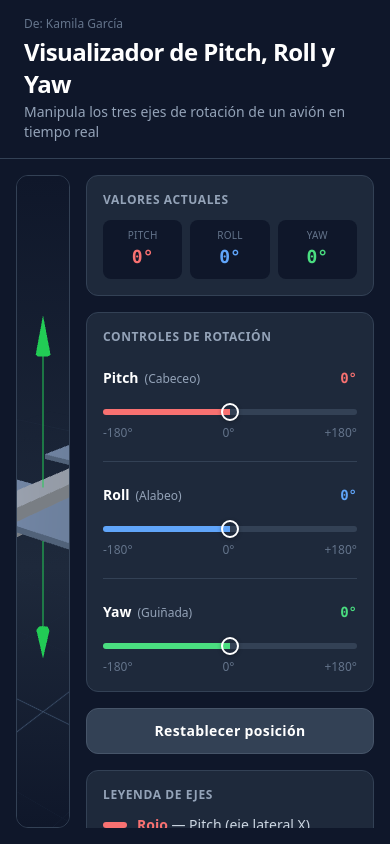
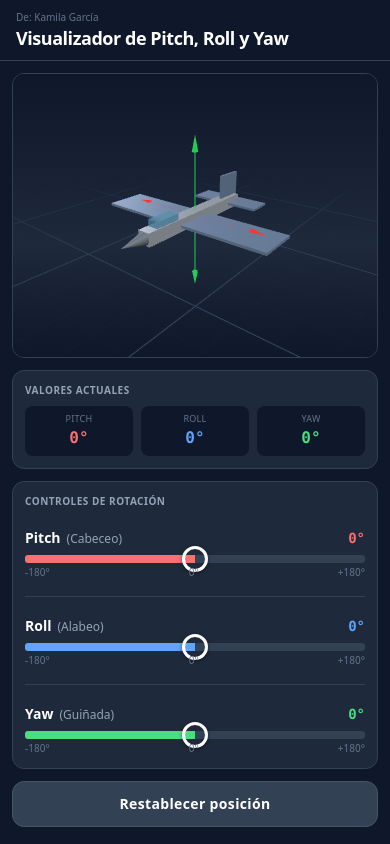
Before and after one commit to DavidFarfanC/3-Pitch-Roll-Yaw, a Next.js app: page / in a window 390 px wide. Built offline with nearby package versions, Linux system fonts and the light colour scheme.

Commit message:
PRODUCTION2

```diff
--- a/app/globals.css
+++ b/app/globals.css
@@ -8,6 +8,7 @@ body {
   overflow: hidden;
 }
 
+/* ── Slider base ── */
 input[type="range"] {
   -webkit-appearance: none;
   appearance: none;
@@ -18,6 +19,7 @@ input[type="range"] {
   cursor: pointer;
 }
 
+/* Thumb — escritorio */
 input[type="range"]::-webkit-slider-thumb {
   -webkit-appearance: none;
   appearance: none;
@@ -26,5 +28,33 @@ input[type="range"]::-webkit-slider-thumb {
   border-radius: 50%;
   cursor: pointer;
   border: 2px solid white;
-  box-shadow: 0 1px 4px rgba(0, 0, 0, 0.3);
+  box-shadow: 0 1px 4px rgba(0, 0, 0, 0.4);
 }
+
+input[type="range"]::-moz-range-thumb {
+  width: 18px;
+  height: 18px;
+  border-radius: 50%;
+  cursor: pointer;
+  border: 2px solid white;
+  box-shadow: 0 1px 4px rgba(0, 0, 0, 0.4);
+}
+
+/* Thumb — móvil / táctil: más grande para facilitar el toque */
+@media (max-width: 767px) {
+  input[type="range"] {
+    height: 8px;
+  }
+
+  input[type="range"]::-webkit-slider-thumb {
+    width: 26px;
+    height: 26px;
+    border: 3px solid white;
+  }
+
+  input[type="range"]::-moz-range-thumb {
+    width: 26px;
+    height: 26px;
+    border: 3px solid white;
+  }
+}
--- a/app/page.tsx
+++ b/app/page.tsx
@@ -25,27 +25,41 @@ export default function Home() {
   };
 
   return (
-    <main className="flex flex-col h-screen bg-slate-900 text-white">
-      {/* Encabezado */}
-      <header className="flex-none px-6 py-4 border-b border-slate-700">
-        <p className="text-xs text-slate-500 mb-1">De: Kamila García</p>
-        <h1 className="text-2xl font-bold tracking-tight text-white">
+    <main className="flex flex-col h-screen bg-slate-900 text-white overflow-hidden">
+      {/* Encabezado — más compacto en móvil */}
+      <header className="flex-none px-4 py-2.5 md:px-6 md:py-4 border-b border-slate-700">
+        <p className="text-[10px] md:text-xs text-slate-500 mb-0.5">De: Kamila García</p>
+        <h1 className="text-lg md:text-2xl font-bold tracking-tight text-white leading-tight">
           Visualizador de Pitch, Roll y Yaw
         </h1>
-        <p className="text-slate-400 text-sm mt-0.5">
+        <p className="hidden md:block text-slate-400 text-sm mt-0.5">
           Manipula los tres ejes de rotación de un avión en tiempo real
         </p>
       </header>
 
-      {/* Contenido principal */}
-      <div className="flex flex-1 min-h-0 gap-4 p-4">
+      {/* Contenido principal:
+          – Móvil:    columna  (escena arriba, controles abajo)
+          – Desktop:  fila     (escena izquierda, controles derecha) */}
+      <div className="flex flex-col md:flex-row flex-1 min-h-0 gap-3 md:gap-4 p-3 md:p-4">
+
         {/* Escena 3D */}
-        <div className="flex-1 min-w-0 rounded-xl overflow-hidden border border-slate-700">
+        <div className="
+          rounded-xl overflow-hidden border border-slate-700
+          h-[46vh] md:h-auto md:flex-1
+        ">
           <Scene3D pitch={pitch} roll={roll} yaw={yaw} />
         </div>
 
-        {/* Panel lateral de controles */}
-        <div className="flex-none w-72 flex flex-col gap-4 overflow-y-auto">
+        {/* Panel de controles:
+            – Móvil:   ancho completo, desplazamiento horizontal
+            – Desktop: columna lateral fija de 288 px              */}
+        <div className="
+          md:flex-none md:w-72
+          flex flex-col md:flex-col
+          gap-3 md:gap-4
+          overflow-y-auto
+          pb-2 md:pb-0
+        ">
           <Controls
             pitch={pitch}
             roll={roll}
--- a/components/Controls.tsx
+++ b/components/Controls.tsx
@@ -19,35 +19,24 @@ interface SliderProps {
   trackColor: string;
 }
 
-function Slider({
-  label,
-  sublabel,
-  value,
-  onChange,
-  accentColor,
-  trackColor,
-}: SliderProps) {
+function Slider({ label, sublabel, value, onChange, accentColor, trackColor }: SliderProps) {
   const percent = ((value + 180) / 360) * 100;
 
   return (
-    <div className="flex flex-col gap-2">
+    <div className="flex flex-col gap-1.5 md:gap-2">
       {/* Encabezado del slider */}
       <div className="flex items-baseline justify-between">
         <div>
           <span className="font-semibold text-sm text-white">{label}</span>
           <span className="ml-1.5 text-xs text-slate-400">{sublabel}</span>
         </div>
-        <span
-          className="text-sm font-mono font-bold tabular-nums"
-          style={{ color: accentColor }}
-        >
+        <span className="text-sm font-mono font-bold tabular-nums" style={{ color: accentColor }}>
           {value > 0 ? "+" : ""}
           {value}°
         </span>
       </div>
 
-      {/* Input range */}
-      <div className="relative">
+      {/* Input range — thumb más grande en táctil */}
       <input
         type="range"
         min={-180}
@@ -55,18 +44,14 @@ function Slider({
         step={1}
         value={value}
         onChange={(e) => onChange(Number(e.target.value))}
-          className="w-full"
-          style={
-            {
+        className="w-full touch-action-none"
+        style={{
           background: `linear-gradient(to right, ${accentColor} 0%, ${accentColor} ${percent}%, ${trackColor} ${percent}%, ${trackColor} 100%)`,
-              "--thumb-color": accentColor,
-            } as React.CSSProperties
-          }
+        } as React.CSSProperties}
       />
-      </div>
 
       {/* Marcas de extremos */}
-      <div className="flex justify-between text-xs text-slate-500 -mt-1">
+      <div className="flex justify-between text-[10px] md:text-xs text-slate-500 -mt-1">
         <span>-180°</span>
         <span>0°</span>
         <span>+180°</span>
@@ -76,85 +61,59 @@ function Slider({
 }
 
 export default function Controls({
-  pitch,
-  roll,
-  yaw,
-  onPitchChange,
-  onRollChange,
-  onYawChange,
+  pitch, roll, yaw,
+  onPitchChange, onRollChange, onYawChange,
   onReset,
 }: ControlsProps) {
   return (
     <>
-      {/* Panel de valores actuales */}
-      <div className="rounded-xl bg-slate-800 border border-slate-700 p-4">
-        <h2 className="text-xs font-semibold text-slate-400 uppercase tracking-wider mb-3">
+      {/* ── Valores actuales ── */}
+      <div className="rounded-xl bg-slate-800 border border-slate-700 p-3 md:p-4">
+        <h2 className="text-[10px] md:text-xs font-semibold text-slate-400 uppercase tracking-wider mb-2 md:mb-3">
           Valores actuales
         </h2>
         <div className="grid grid-cols-3 gap-2 text-center">
-          <div className="rounded-lg bg-slate-900 p-2">
-            <p className="text-[10px] text-slate-500 uppercase tracking-wide">Pitch</p>
-            <p className="text-lg font-bold font-mono text-red-400 tabular-nums">
-              {pitch}°
-            </p>
+          <div className="rounded-lg bg-slate-900 py-1.5 px-1 md:p-2">
+            <p className="text-[9px] md:text-[10px] text-slate-500 uppercase tracking-wide">Pitch</p>
+            <p className="text-base md:text-lg font-bold font-mono text-red-400 tabular-nums">{pitch}°</p>
           </div>
-          <div className="rounded-lg bg-slate-900 p-2">
-            <p className="text-[10px] text-slate-500 uppercase tracking-wide">Roll</p>
-            <p className="text-lg font-bold font-mono text-blue-400 tabular-nums">
-              {roll}°
-            </p>
+          <div className="rounded-lg bg-slate-900 py-1.5 px-1 md:p-2">
+            <p className="text-[9px] md:text-[10px] text-slate-500 uppercase tracking-wide">Roll</p>
+            <p className="text-base md:text-lg font-bold font-mono text-blue-400 tabular-nums">{roll}°</p>
           </div>
-          <div className="rounded-lg bg-slate-900 p-2">
-            <p className="text-[10px] text-slate-500 uppercase tracking-wide">Yaw</p>
-            <p className="text-lg font-bold font-mono text-green-400 tabular-nums">
-              {yaw}°
-            </p>
+          <div className="rounded-lg bg-slate-900 py-1.5 px-1 md:p-2">
+            <p className="text-[9px] md:text-[10px] text-slate-500 uppercase tracking-wide">Yaw</p>
+            <p className="text-base md:text-lg font-bold font-mono text-green-400 tabular-nums">{yaw}°</p>
           </div>
         </div>
       </div>
 
-      {/* Panel de controles */}
-      <div className="rounded-xl bg-slate-800 border border-slate-700 p-4 flex flex-col gap-5">
-        <h2 className="text-xs font-semibold text-slate-400 uppercase tracking-wider">
+      {/* ── Sliders ── */}
+      <div className="rounded-xl bg-slate-800 border border-slate-700 p-3 md:p-4 flex flex-col gap-4 md:gap-5">
+        <h2 className="text-[10px] md:text-xs font-semibold text-slate-400 uppercase tracking-wider">
           Controles de rotación
         </h2>
 
-        {/* Pitch */}
         <Slider
-          label="Pitch"
-          sublabel="(Cabeceo)"
-          value={pitch}
-          onChange={onPitchChange}
-          accentColor="#f87171"
-          trackColor="#334155"
+          label="Pitch" sublabel="(Cabeceo)"
+          value={pitch} onChange={onPitchChange}
+          accentColor="#f87171" trackColor="#334155"
         />
-
         <div className="border-t border-slate-700" />
-
-        {/* Roll */}
         <Slider
-          label="Roll"
-          sublabel="(Alabeo)"
-          value={roll}
-          onChange={onRollChange}
-          accentColor="#60a5fa"
-          trackColor="#334155"
+          label="Roll" sublabel="(Alabeo)"
+          value={roll} onChange={onRollChange}
+          accentColor="#60a5fa" trackColor="#334155"
         />
-
         <div className="border-t border-slate-700" />
-
-        {/* Yaw */}
         <Slider
-          label="Yaw"
-          sublabel="(Guiñada)"
-          value={yaw}
-          onChange={onYawChange}
-          accentColor="#4ade80"
-          trackColor="#334155"
+          label="Yaw" sublabel="(Guiñada)"
+          value={yaw} onChange={onYawChange}
+          accentColor="#4ade80" trackColor="#334155"
         />
       </div>
 
-      {/* Botón Reset */}
+      {/* ── Reset ── */}
       <button
         onClick={onReset}
         className="w-full rounded-xl bg-slate-700 hover:bg-slate-600 active:bg-slate-500 border border-slate-600 hover:border-slate-500 transition-all duration-150 py-3 text-sm font-semibold text-white tracking-wide"
@@ -162,33 +121,33 @@ export default function Controls({
         Restablecer posición
       </button>
 
-      {/* Leyenda de ejes */}
-      <div className="rounded-xl bg-slate-800 border border-slate-700 p-4">
-        <h2 className="text-xs font-semibold text-slate-400 uppercase tracking-wider mb-3">
+      {/* ── Leyenda de ejes ── */}
+      <div className="rounded-xl bg-slate-800 border border-slate-700 p-3 md:p-4">
+        <h2 className="text-[10px] md:text-xs font-semibold text-slate-400 uppercase tracking-wider mb-2 md:mb-3">
           Leyenda de ejes
         </h2>
-        <div className="flex flex-col gap-2 text-sm">
-          <div className="flex items-center gap-2.5">
-            <div className="w-6 h-1.5 rounded-full bg-red-400 flex-none" />
+        <div className="flex flex-col gap-1.5 md:gap-2 text-xs md:text-sm">
+          <div className="flex items-center gap-2">
+            <div className="w-5 h-1.5 rounded-full bg-red-400 flex-none" />
             <span className="text-slate-300">
               <span className="font-semibold text-red-400">Rojo</span> — Pitch (eje lateral X)
             </span>
           </div>
-          <div className="flex items-center gap-2.5">
-            <div className="w-6 h-1.5 rounded-full bg-blue-400 flex-none" />
+          <div className="flex items-center gap-2">
+            <div className="w-5 h-1.5 rounded-full bg-blue-400 flex-none" />
             <span className="text-slate-300">
               <span className="font-semibold text-blue-400">Azul</span> — Roll (eje longitudinal Z)
             </span>
           </div>
-          <div className="flex items-center gap-2.5">
-            <div className="w-6 h-1.5 rounded-full bg-green-400 flex-none" />
+          <div className="flex items-center gap-2">
+            <div className="w-5 h-1.5 rounded-full bg-green-400 flex-none" />
             <span className="text-slate-300">
               <span className="font-semibold text-green-400">Verde</span> — Yaw (eje vertical Y)
             </span>
           </div>
         </div>
-        <p className="text-xs text-slate-500 mt-3 leading-relaxed">
-          Arrastra la escena con el ratón para rotar la cámara. Usa la rueda para hacer zoom.
+        <p className="text-[10px] md:text-xs text-slate-500 mt-2 md:mt-3 leading-relaxed">
+          Arrastra la escena para rotar la cámara. Pellizca o usa la rueda para hacer zoom.
         </p>
       </div>
     </>
```
Lines whose indentation alone changed are shown as unchanged.
